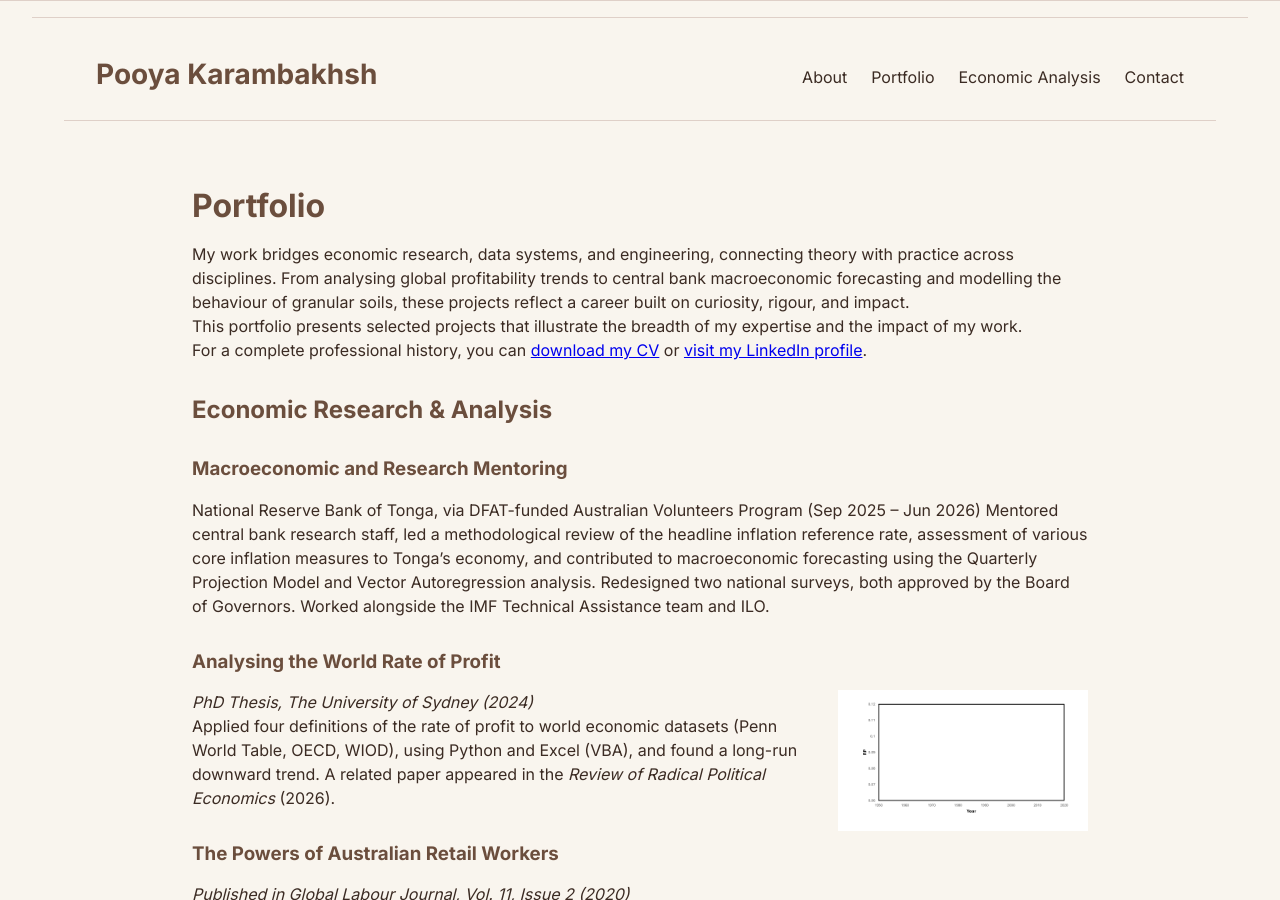
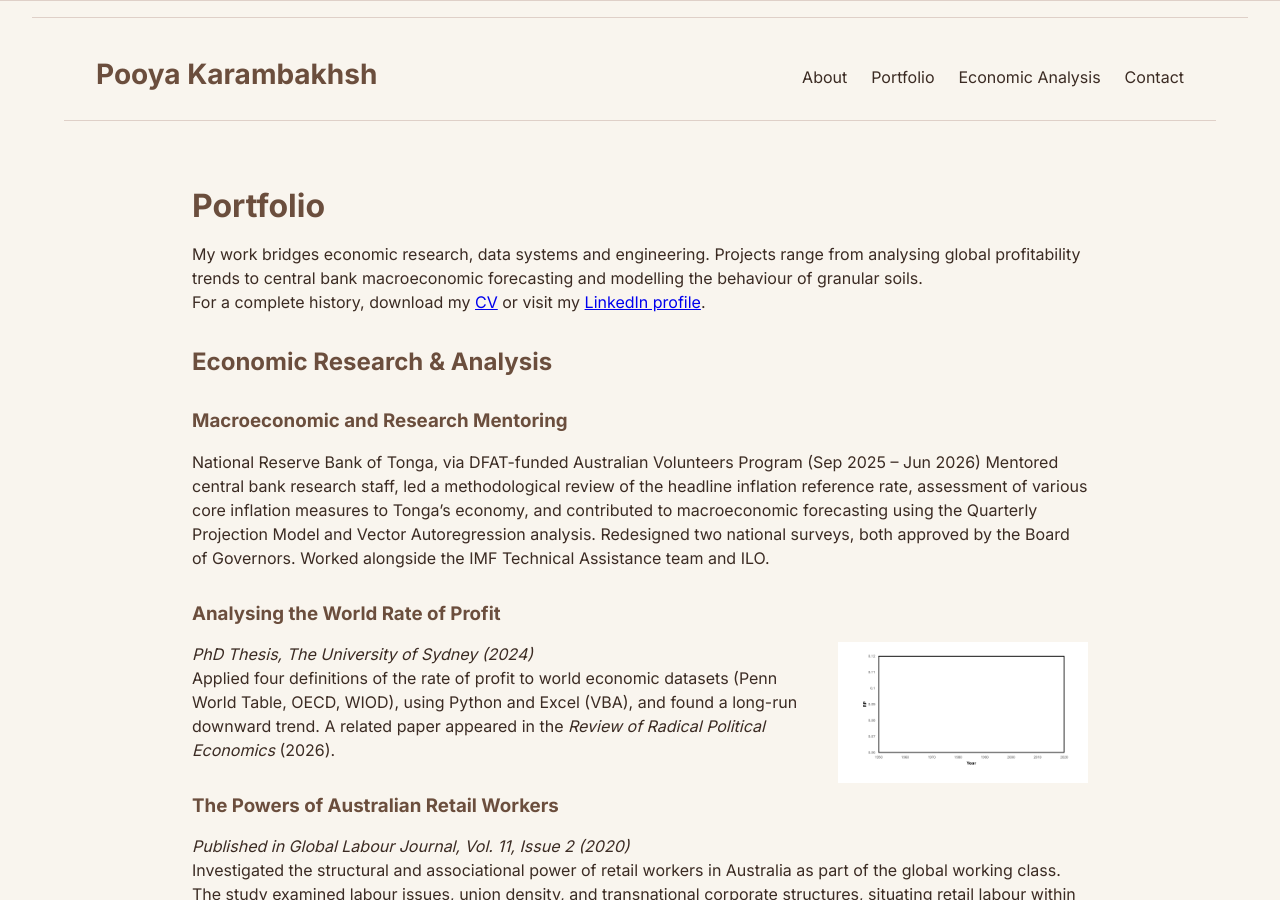
Before and after one commit to pooya-karambakhsh/pooya-karambakhsh.github.io, a Jekyll site: the page built from portfolio.md, in a window 1280 px wide and 900 px high. Built offline with Jekyll 4.4.1, drawn with Linux system fonts in a browser that asks for light colours; some of the changed text lies outside the part shown.

Commit message:
Fix: updated language, ...

```diff
--- a/portfolio.md
+++ b/portfolio.md
@@ -1,15 +1,14 @@
 ---
 layout: default
 title: Portfolio
-permalink: /portfolio/
+description: "Selected projects in economic research, data systems and geotechnical engineering."
 ---
 
 # **Portfolio**
 
-My work bridges economic research, data systems, and engineering, connecting theory with practice across disciplines. From analysing global profitability trends to central bank macroeconomic forecasting and modelling the behaviour of granular soils, these projects reflect a career built on curiosity, rigour, and impact.
+My work bridges economic research, data systems and engineering. Projects range from analysing global profitability trends to central bank macroeconomic forecasting and modelling the behaviour of granular soils.
 
-This portfolio presents selected projects that illustrate the breadth of my expertise and the impact of my work.
-For a complete professional history, you can <a href="/assets/docs/Pooya-Karambakhsh-CV.pdf">download my CV</a> or <a href="https://www.linkedin.com/in/pooya-karambakhsh">visit my LinkedIn profile</a>.
+For a complete history, download my [CV](/assets/docs/Pooya-Karambakhsh-CV.pdf) or visit my [LinkedIn profile](https://www.linkedin.com/in/pooya-karambakhsh).
 
 
 
@@ -59,7 +58,7 @@ Supervised an in‑situ laboratory team to oversee geotechnical design and const
 
 ## **Data Systems & Consulting**
 ### **Offline CRM**
-A local-first CRM — Python, Tkinter, SQLite — built to test what CRM implementation looks like when the constraint is "no cloud, no vendor, data never leaves the device." Adaptable to an organisation's specific schema or workflow.
+A local-first CRM (Python, Tkinter, SQLite) built to test what CRM implementation looks like when the constraint is "no cloud, no vendor, data never leaves the device." Adaptable to an organisation's specific schema or workflow.
 
 [View Code on GitHub →](https://github.com/pooya-karambakhsh/offline-crm-demo)
 
```
